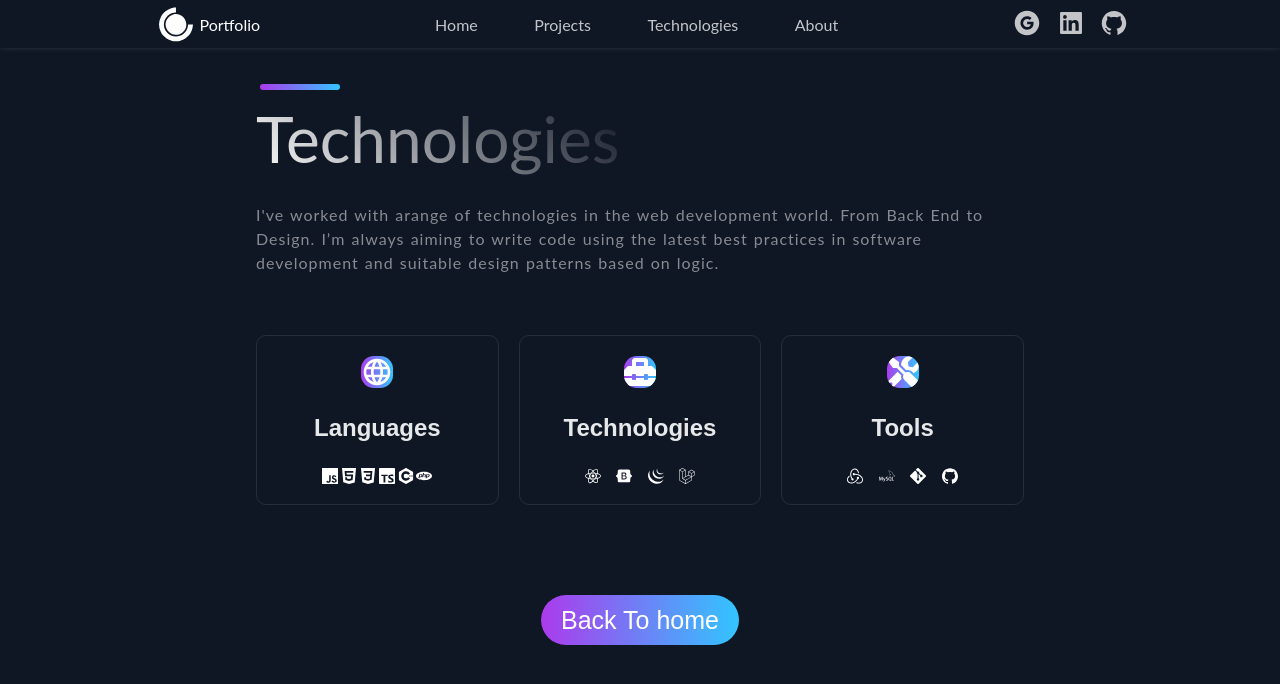
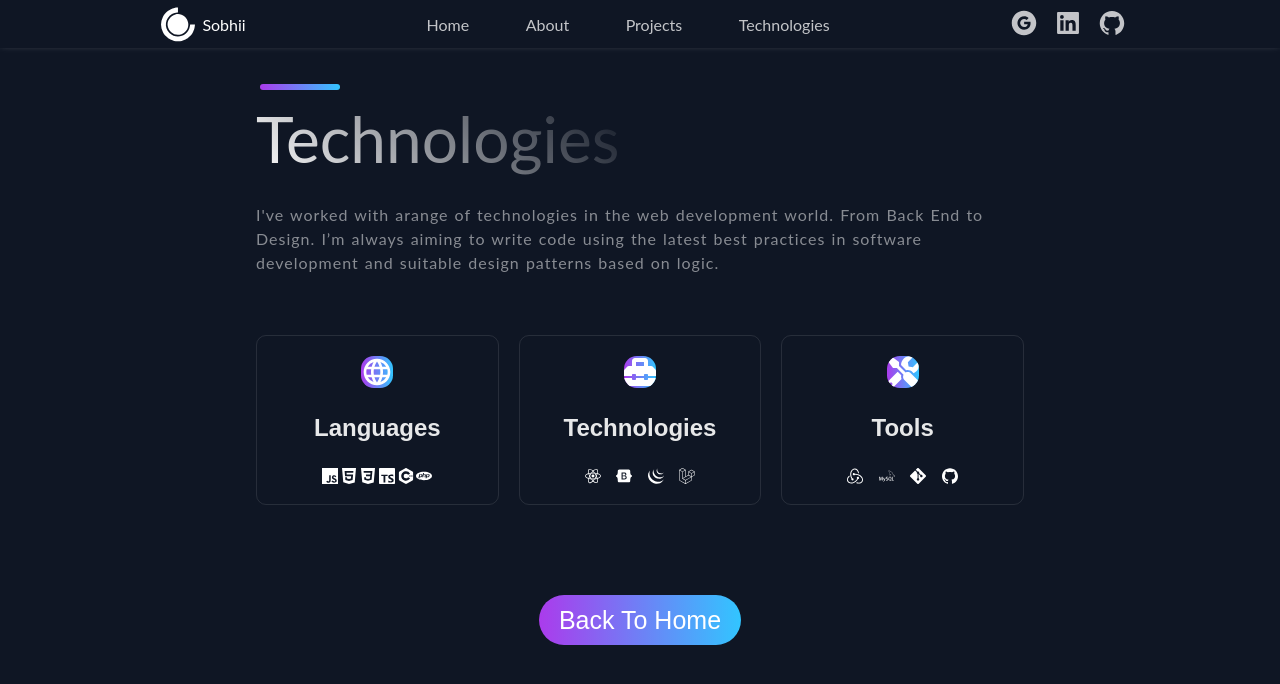
Before and after one commit to eslamsobhy/portfolio-app, a React (Create React App) app: page /technologies in a window 1280 px wide. Shown: the top 684 px of the page. Built offline with nearby package versions, Linux system fonts and the light colour scheme.

Commit message:
added some final touches

```diff
--- a/src/components/About/About.js
+++ b/src/components/About/About.js
@@ -63,7 +63,7 @@ const About = () => {
         </div>
         <div className="sec-btn">
           <button className="main-btn">
-            <Link to="/">Back To home</Link>
+            <Link to="/">Back To Home</Link>
           </button>
         </div>
       </section>
--- a/src/components/Header/header.css
+++ b/src/components/Header/header.css
@@ -38,7 +38,18 @@
 
 .nav-toggle:hover {
   color: white;
+  opacity: 0.9;
+}
+
+.open {
+  color: white;
+  opacity: 0.9;
   transform: rotate(90deg);
+}
+
+.close {
+  opacity: 0.75;
+  transform: rotate(-90deg);
 }
 
 .nav-toggle svg {
--- a/src/components/Header/header.js
+++ b/src/components/Header/header.js
@@ -51,7 +51,7 @@ const Header = ({ isResNavOpen, setIsResNavOpen }) => {
             className="nav-logo"
           >
             <DiCssdeck size="3rem" />
-            <span>Portfolio</span>
+            <span>Sobhii</span>
           </a>
         </div>
         <div className="nav-links">
@@ -74,7 +74,10 @@ const Header = ({ isResNavOpen, setIsResNavOpen }) => {
             );
           })}
         </div>
-        <button className="nav-toggle" onClick={toggleNav}>
+        <button
+          className={isResNavOpen ? "nav-toggle open" : "nav-toggle close"}
+          onClick={toggleNav}
+        >
           <FaBars className={isGlow ? "glow" : ""} />
         </button>
       </nav>
--- a/src/components/Projects/Projects.js
+++ b/src/components/Projects/Projects.js
@@ -50,7 +50,7 @@ const Projects = () => {
         </article>
         <div className="sec-btn">
           <button className="main-btn">
-            <Link to="/">Back To home</Link>
+            <Link to="/">Back To Home</Link>
           </button>
         </div>
       </div>
--- a/src/components/Technologies/Technologies.js
+++ b/src/components/Technologies/Technologies.js
@@ -72,7 +72,7 @@ const Technologies = () => {
       </div>
       <div className="sec-btn">
         <button className="main-btn">
-          <Link to="/">Back To home</Link>
+          <Link to="/">Back To Home</Link>
         </button>
       </div>
     </section>
--- a/src/data.js
+++ b/src/data.js
@@ -7,9 +7,9 @@ import {
 
 export const links = [
   { id: 1, url: "/", text: "Home" },
+  { id: 4, url: "/about", text: "About" },
   { id: 2, url: "/projects", text: "Projects" },
   { id: 3, url: "/technologies", text: "Technologies" },
-  { id: 4, url: "/about", text: "About" },
 ];
 
 export const social = [
```
